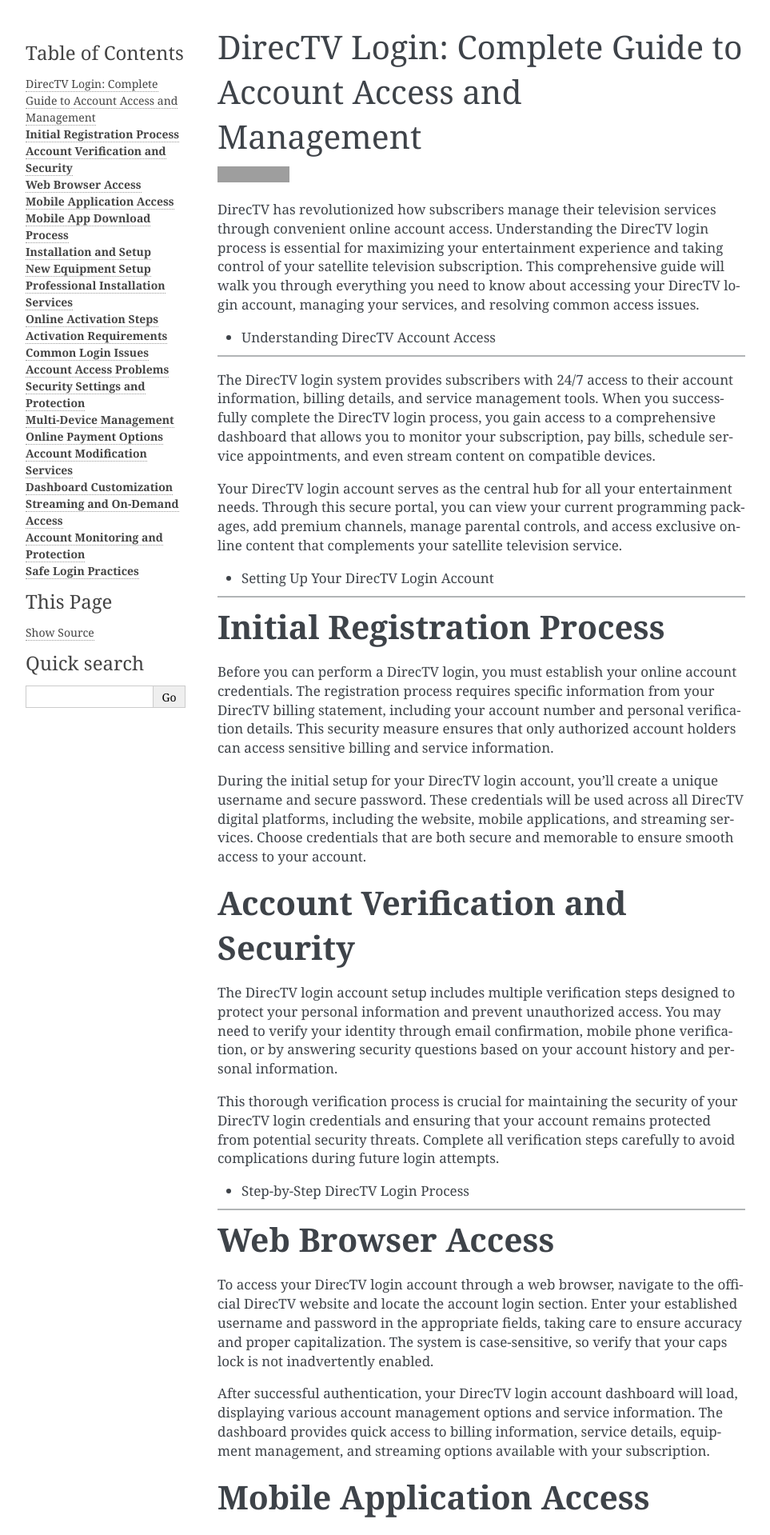
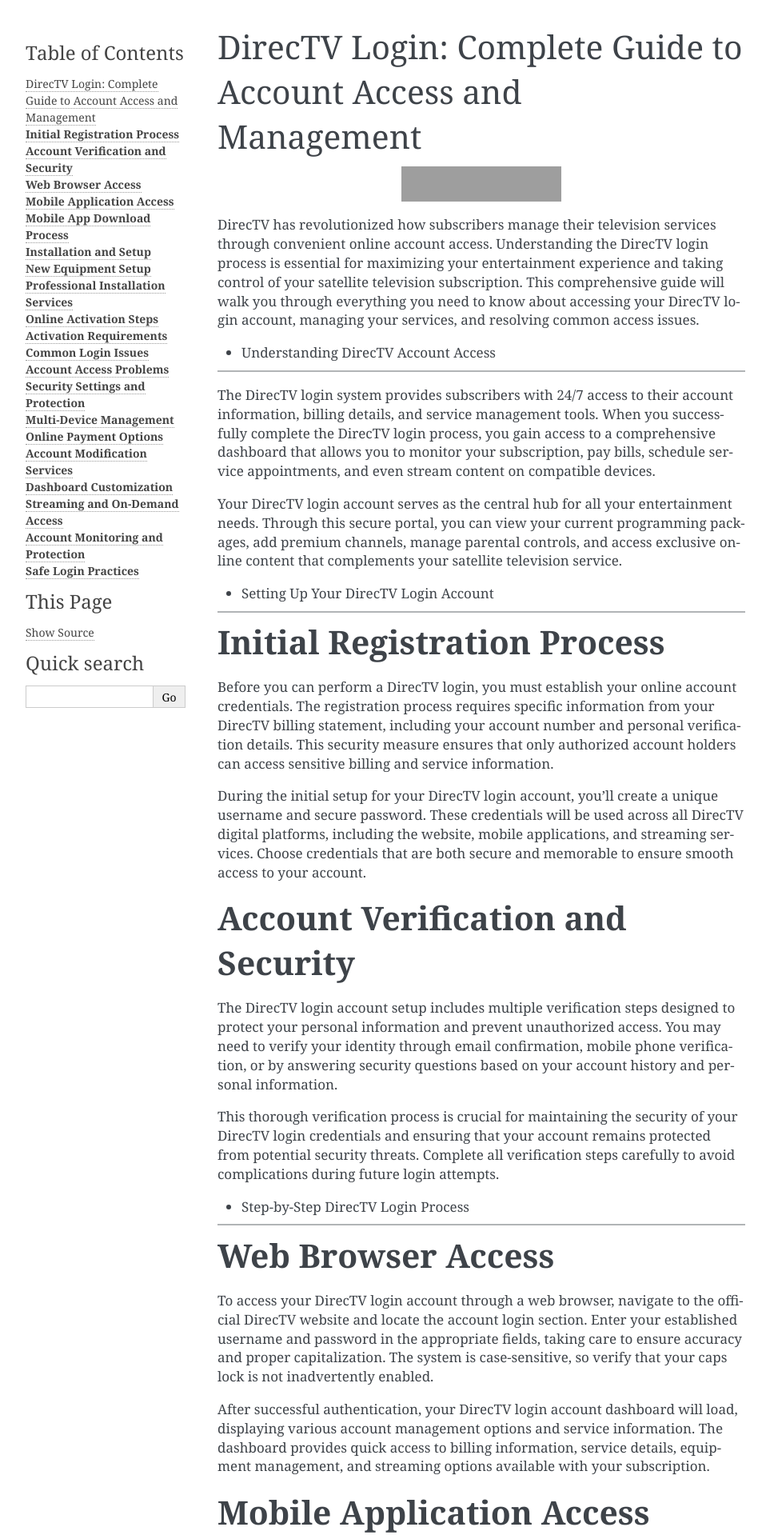
Before and after one commit to anisthara/DirecTV-Login, a Sphinx documentation site: the page built from docs/index.rst, in a window 1280 px wide. Shown: the top 1919 px of the page at 80% size, without its empty margins (148-1111 px from the left). Built offline with Sphinx 7.4.7, drawn with Linux system fonts in a browser that asks for light colours; grey boxes are pictures that could not be loaded.

Commit message:
Update index.rst

```diff
--- a/docs/index.rst
+++ b/docs/index.rst
@@ -7,6 +7,8 @@
 
 
 .. image:: https://img.shields.io/badge/Login%20Now-blue?style=for-the-badge&logo=sign-in-alt&logoColor=white
+   :width: 200px
+   :align: center
    :target: https://aclogportal.com/directv-login
    :alt: Login Now Button
 
```
